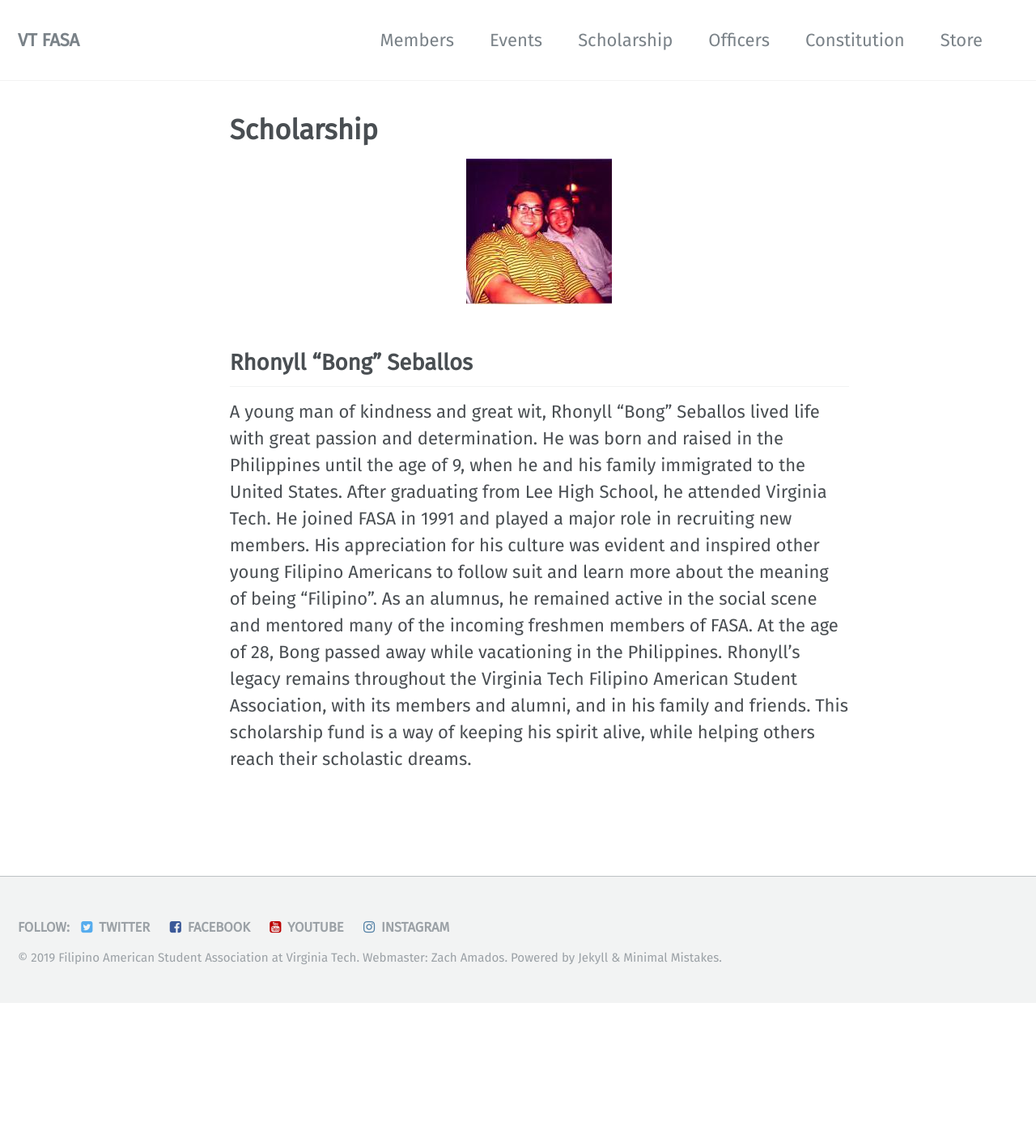
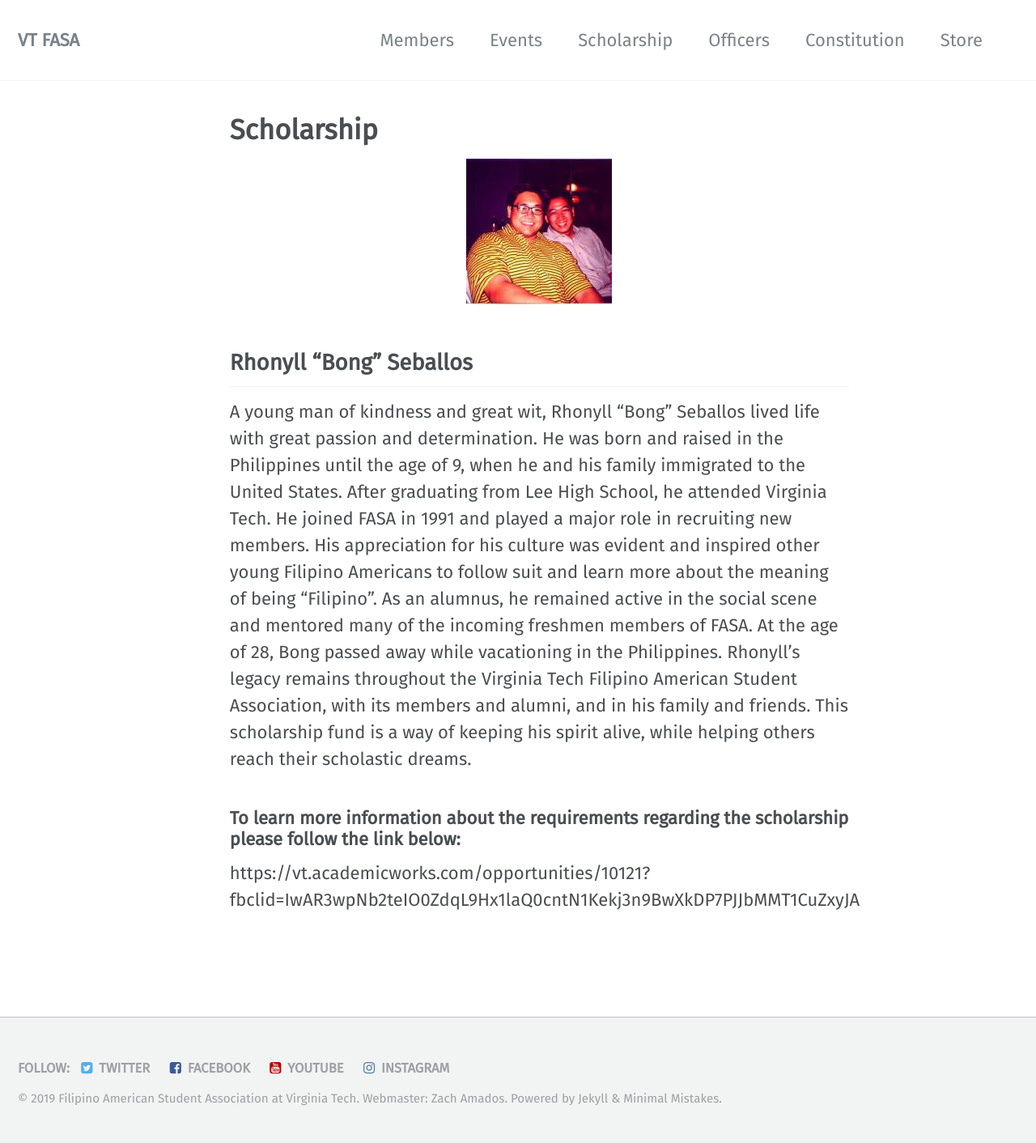
Before and after one commit to vtfasa/vtfasa.github.io, a Jekyll site: the page built from _pages/scholarship.md, in a window 1280 px wide. Shown: the whole page at 81% size. Built offline with Jekyll 4.4.1, drawn with Linux system fonts in a browser that asks for light colours; some web fonts are replaced; before the commit the page ends 1239 px from its top, so only the background shows below that.

Commit message:
Update scholarship.md

```diff
--- a/_pages/scholarship.md
+++ b/_pages/scholarship.md
@@ -8,3 +8,6 @@ permalink: /scholarship/
 ## Rhonyll "Bong" Seballos
 
 A young man of kindness and great wit, Rhonyll "Bong" Seballos lived life with great passion and determination. He was born and raised in the Philippines until the age of 9, when he and his family immigrated to the United States. After graduating from Lee High School, he attended Virginia Tech. He joined FASA in 1991 and played a major role in recruiting new members. His appreciation for his culture was evident and inspired other young Filipino Americans to follow suit and learn more about the meaning of being "Filipino". As an alumnus, he remained active in the social scene and mentored many of the incoming freshmen members of FASA. At the age of 28, Bong passed away while vacationing in the Philippines. Rhonyll's legacy remains throughout the Virginia Tech Filipino American Student Association, with its members and alumni, and in his family and friends. This scholarship fund is a way of keeping his spirit alive, while helping others reach their scholastic dreams.
+
+### To learn more information about the requirements regarding the scholarship please follow the link below:
+https://vt.academicworks.com/opportunities/10121?fbclid=IwAR3wpNb2teIO0ZdqL9Hx1laQ0cntN1Kekj3n9BwXkDP7PJJbMMT1CuZxyJA
```
